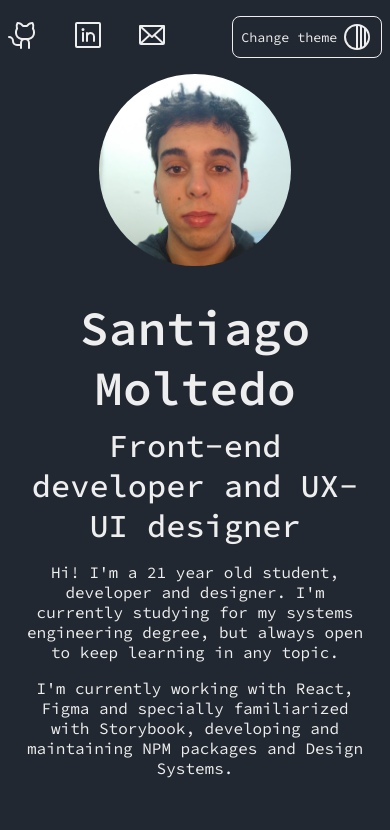
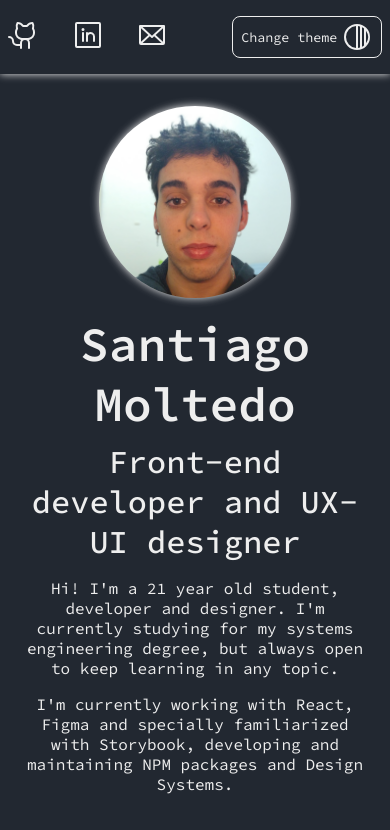
Before and after one commit to santimolt/Portfolio, a React (Vite) app: page / in a window 390 px wide. Shown: the top 830 px of the page. Built offline with nearby package versions, Linux system fonts and the light colour scheme.

Commit message:
Fix de nav en responsive overlaping con todo

```diff
--- a/src/header/Header.css
+++ b/src/header/Header.css
@@ -15,7 +15,9 @@ header {
     display: block;
     height: max(20svh, 12rem);
     border-radius: 50%;
-    margin-bottom: 2rem;
+    margin-bottom: 1rem;
+
+    filter: drop-shadow(0 0 .25rem var(--primary));
   }
   p {
     margin-bottom: 1rem;
--- a/src/main.tsx
+++ b/src/main.tsx
@@ -5,6 +5,7 @@ import Header from "./header/Header.tsx";
 import Experience from "./experience/Experience.tsx";
 import Skills from "./skills/Skills.tsx";
 import Navigation from "./navigation/Navigation.tsx";
+import CurriculumFooter from "./contact/CurriculumFooter.tsx";
 
 import "./main.css";
 
@@ -16,7 +17,7 @@ ReactDOM.createRoot(document.getElementById("root")!).render(
       <Experience />
       <Skills />
       {/* <Projects /> */}
-      {/* <ContactFooter /> */}
+      {/* <CurriculumFooter/> */}
     </MainContainer>
   </React.StrictMode>
 );
--- a/src/navigation/Navigation.css
+++ b/src/navigation/Navigation.css
@@ -7,6 +7,10 @@
   position: sticky;
   top: 0;
   background-color: var(--background);
+  z-index: 1;
+  box-shadow: 0 0 .5rem var(--primary);
+
+  margin-bottom: 2rem;
 
   ul {
     display: flex;
```
Also changed, not shown: src/contact/CurriculumFooter.tsx (renamed from src/contact/Contact.tsx, +6 -3 lines), src/contact/Contact.css (deleted), src/contact/Curriculum.css (added).
